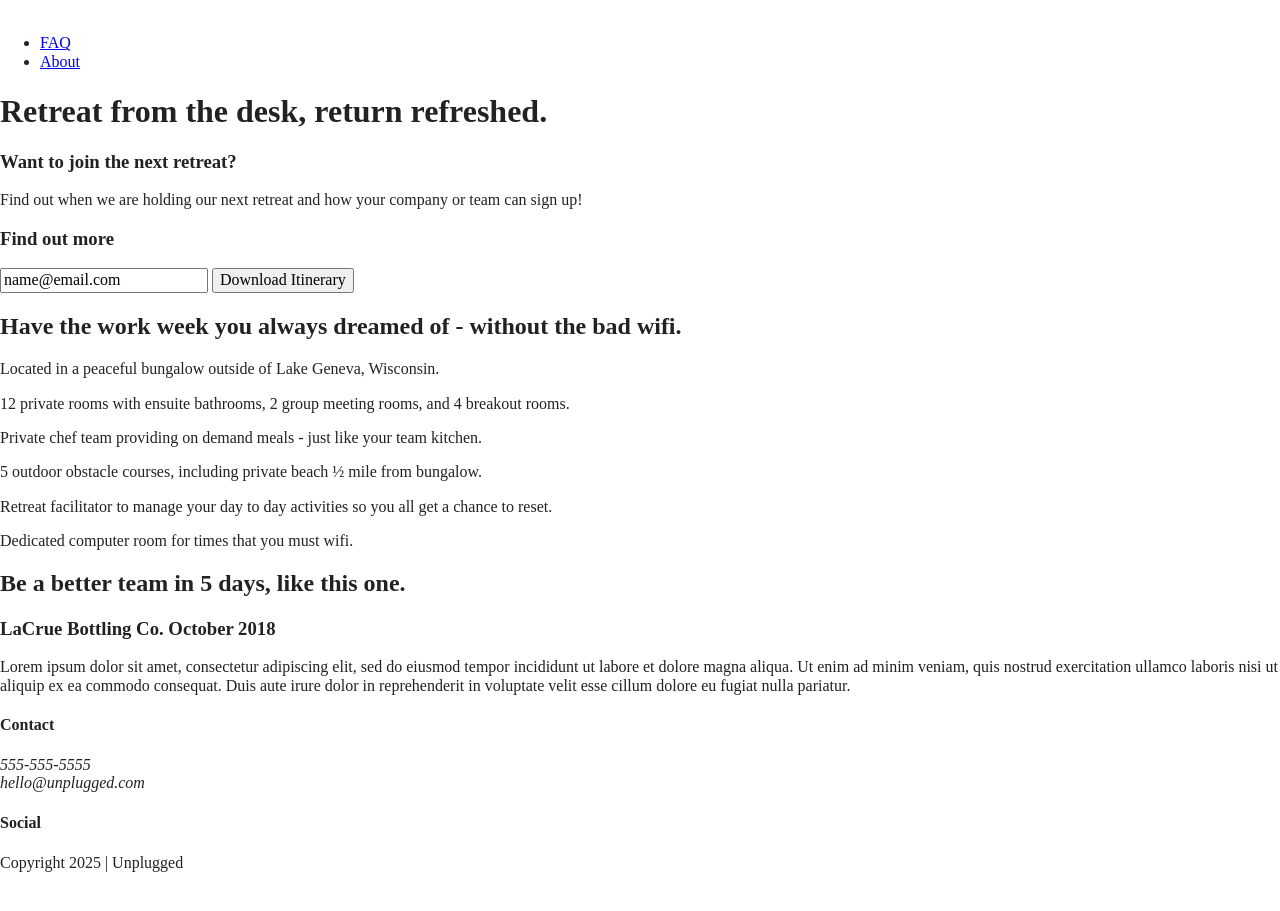
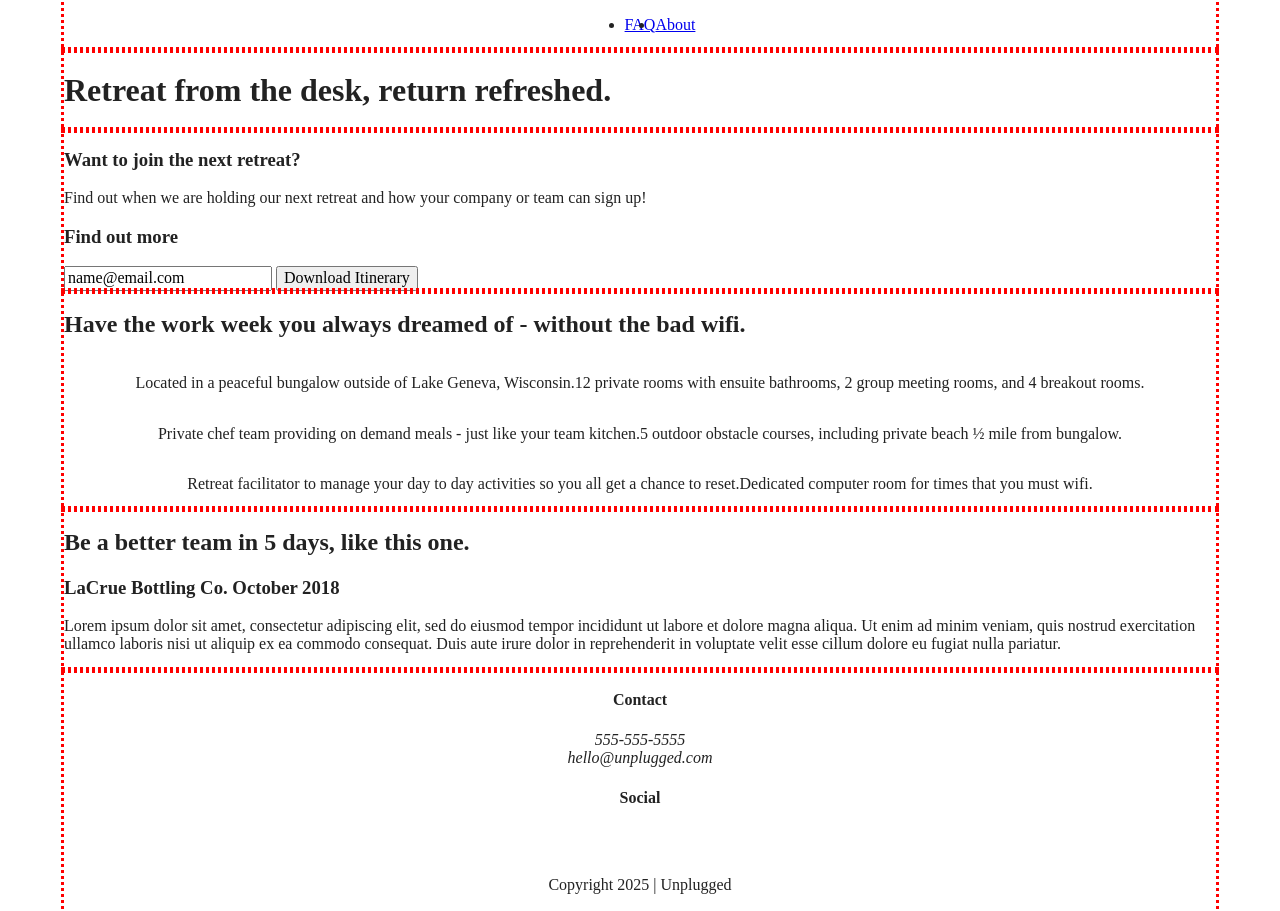
Before and after one commit to sbugler/206-unplugged, a website built with Parcel: page index.html in a window 1280 px wide. Before the commit the page ends 888 px from the top, so only its background shows below. Built offline with nearby package versions, Linux system fonts and the light colour scheme.

Commit message:
CSS base layout

```diff
--- a/css/main.css
+++ b/css/main.css
@@ -86,6 +86,116 @@ textarea {
 /* ==========================================================================
    Author's custom styles
    ========================================================================== */
+
+.content-wrapper {
+  outline: 3px dotted red;
+  width: 90%;
+}
+
+/*-------------- Base Header - Footer Styles --------------*/
+header {
+  display: flex;
+  justify-content: center;
+}
+
+header .content-wrapper {
+  display: flex;
+  justify-content: center;
+  align-items: center;
+  flex-flow: row wrap;
+}
+
+header nav ul {
+  display: flex;
+  justify-content: space-around;
+}
+
+footer {
+  display: flex;
+  flex-direction: column;
+  align-items: center;
+  text-align: center;
+}
+
+footer .social-icons {
+  display: flex;
+  justify-content: space-around;
+  align-items: center;
+}
+
+footer .social-icons p {
+  display: flex;
+  justify-content: center;
+  align-items: center;
+}
+
+/* ---------------- Mobile Styles - Homepage ---------------- */
+
+/* Hero Area */
+
+.hero-area {
+  display: flex;
+  justify-content: center;
+}
+
+/* Aside */
+
+aside {
+  display: flex;
+  justify-content: center;
+}
+
+/* Features */
+
+.features {
+  display: flex;
+  justify-content: center;
+}
+
+.features .features-items {
+  display: flex;
+  justify-content: center;
+  align-items: flex-start;
+  flex-flow: row wrap;
+}
+
+/* Reviews */
+
+.reviews {
+  display: flex;
+  justify-content: center;
+}
+
+/* ==========================================================================
+  About Page
+============================================================================= */
+
+.mission {
+  display: flex;
+  justify-content: center;
+}
+
+.contact-section {
+  display: flex;
+  justify-content: center;
+}
+
+/* ==========================================================================
+  FAQ Page
+============================================================================= */
+
+.faq {
+  display: flex;
+  justify-content: center;
+}
+
+.faq .contact-wrapper {
+  display: flex;
+  justify-content: center;
+  align-items: flex-start;
+  flex-flow: row wrap;
+}
+
 
 /* ==========================================================================
    Helper classes
```
